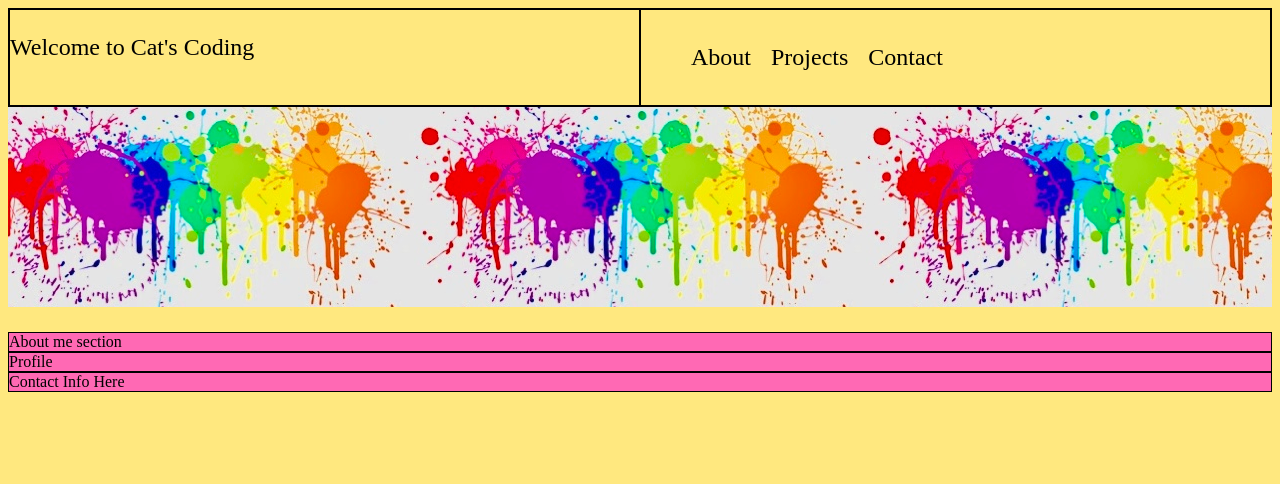
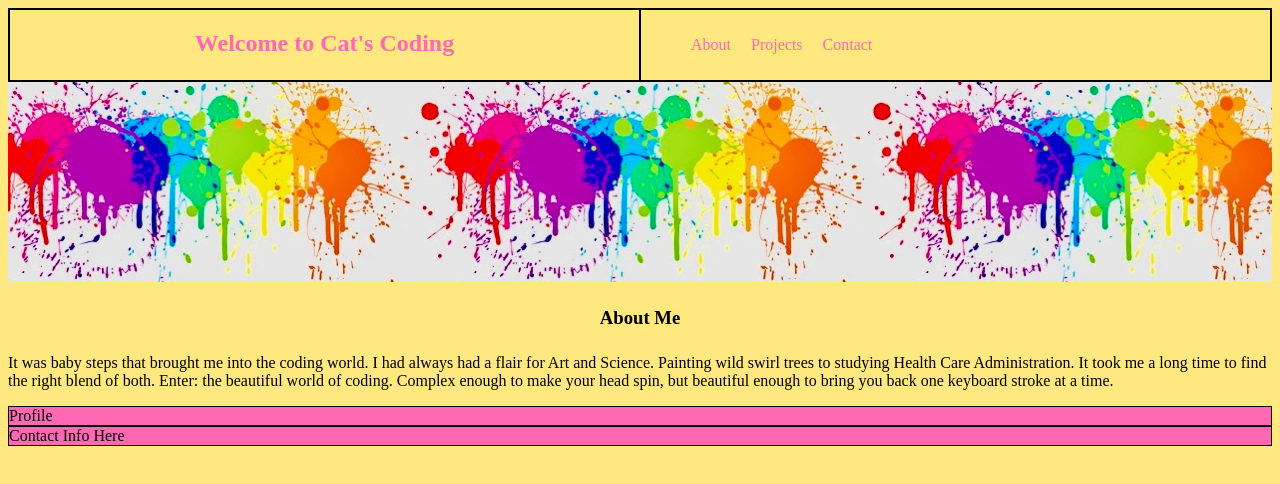
Before and after one commit to catupperman/Cats-Profile, a plain HTML site: page index.html in a window 1280 px wide. Drawn offline with Linux system fonts and the light colour scheme.

Commit message:
About Me section, CSS edits

```diff
--- a/assets/style.css
+++ b/assets/style.css
@@ -9,13 +9,15 @@ body {
 .title-block {
     width: 50%;
     font-family: 'Times New Roman', Times, serif;
-    font-size: x-large;
+    text-align: center;
+    color: hotpink;
 }
 
 /*TODO: Separate Cat's Coding font and size from About Me, Projects and Contact Info. */
 
 ul {
     display: flex;
+    flex: 1 0 0;
     list-style-type: none;
 }
 
@@ -31,5 +33,19 @@ li {
     margin-bottom: 25px;
     height: 200px;
 }
+.about {
+    flex: 1 0 0;
+    background-position: center;
+    width: 100%;
+    height: 100%;
+    margin-bottom: 25px;
 }
+.about h3 {
+    margin: 20px 80px 20px 80px;
+    text-align: center;
+
+}
+
+
+
 /* TODO: Split About section from descrition, much like top 50% */
--- a/index.html
+++ b/index.html
@@ -12,7 +12,7 @@
 <body>
     <nav class="title" style="border: 1px solid black">
         <div class="title-block" id="name-block" style="border: 1px solid black">
-            <p>Welcome to Cat's Coding</p>
+            <h1>Welcome to Cat's Coding</h1>
         </div>
         <div class="title-block" id="nav-list" style="border: 1px solid black">
             <ul>
@@ -26,8 +26,13 @@
     <!-- TODO: Attempt to center-stretch image across page, or maybe moved into CSS, since it isn't working the way I have it-->
     <div class="hero"></div>
     <!-- TODO: Separate About heading from About content to read side by side.-->
-    <section class="About" id="about-info" style="border: 1px solid black; background-color: hotpink;">About me section
+    <section class="about" id="about-info">
+        <h3>About Me</h3>
     </section>
+    <p> It was baby steps that brought me into the coding world. I had always had a flair for Art and Science. Painting
+        wild swirl trees to studying Health Care Administration. It took me a long time to find the right blend of both.
+        Enter: the beautiful world of coding. Complex enough to make your head spin, but beautiful enough to bring you
+        back one keyboard stroke at a time. </p>
     <!-- TODO: Separate Project from Project Examples content to read side by side.-->
     <section class="Projects" id="project-examples" style="border: 1px solid black; background-color: hotpink;">Profile
     </section>
```
Also changed, not shown: assets/images/comingsoon.jpeg (added), 2 other files.
